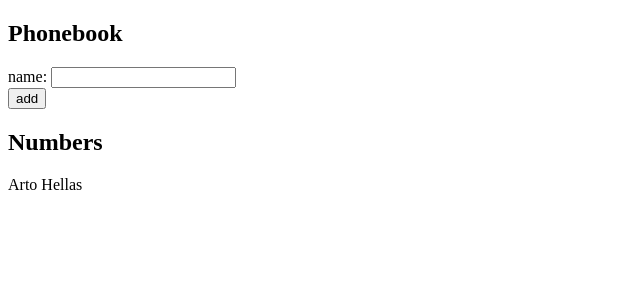
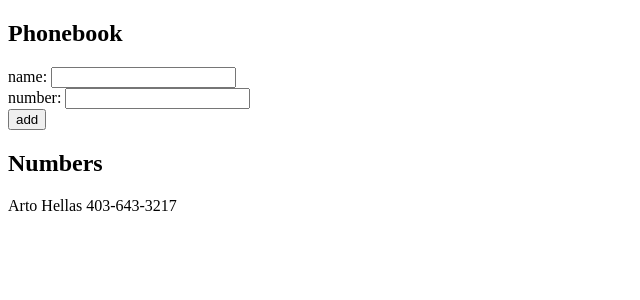
Before and after one commit to Yemyam/full-stack-open, a React (Vite) app in the folder part2/phonebook/: page / in a window 1280 px wide. Shown: the top 300 px of the page, without its empty margins (0-640 px from the left). Built offline with nearby package versions, Linux system fonts and the light colour scheme.

Commit message:
Completed ex 2.8

```diff
--- a/part2/phonebook/src/App.jsx
+++ b/part2/phonebook/src/App.jsx
@@ -2,22 +2,27 @@
 
 const App = () => {
   const [persons, setPersons] = useState([
-    { name: 'Arto Hellas' }
+    { name: 'Arto Hellas', number: "403-643-3217"}
   ])
   const [newName, setNewName] = useState('')
+  const [newNumber, setNewNumber] = useState('')
 
   const handleNameChange = (event) => {
     console.log(event.target.value);
     setNewName(event.target.value)
   }
 
+  const handleNumberChange = (event) => {
+    console.log(event.target.value)
+    setNewNumber(event.target.value)
+  }
+
   const addPerson = (event) => {
     event.preventDefault()
     const newPerson = {
-      name: newName
+      name: newName, number: newNumber
     }
     if (persons.some(person => person.name == newPerson.name)){
-      console.log("hi")
       alert(`${newName} is already added to phonebook`)
     }
     else {
@@ -33,12 +38,14 @@
           name: <input onChange={handleNameChange}/>
         </div>
         <div>
+          number: <input onChange={handleNumberChange}/></div>
+        <div>
           <button type="submit">add</button>
         </div>
       </form>
       <h2>Numbers</h2>
       <div>
-        {persons.map(person => <div key={person.name}>{person.name}</div>)}
+        {persons.map(person => <div key={person.name}>{person.name} {person.number}</div>)}
       </div>
     </div>
   )
```
